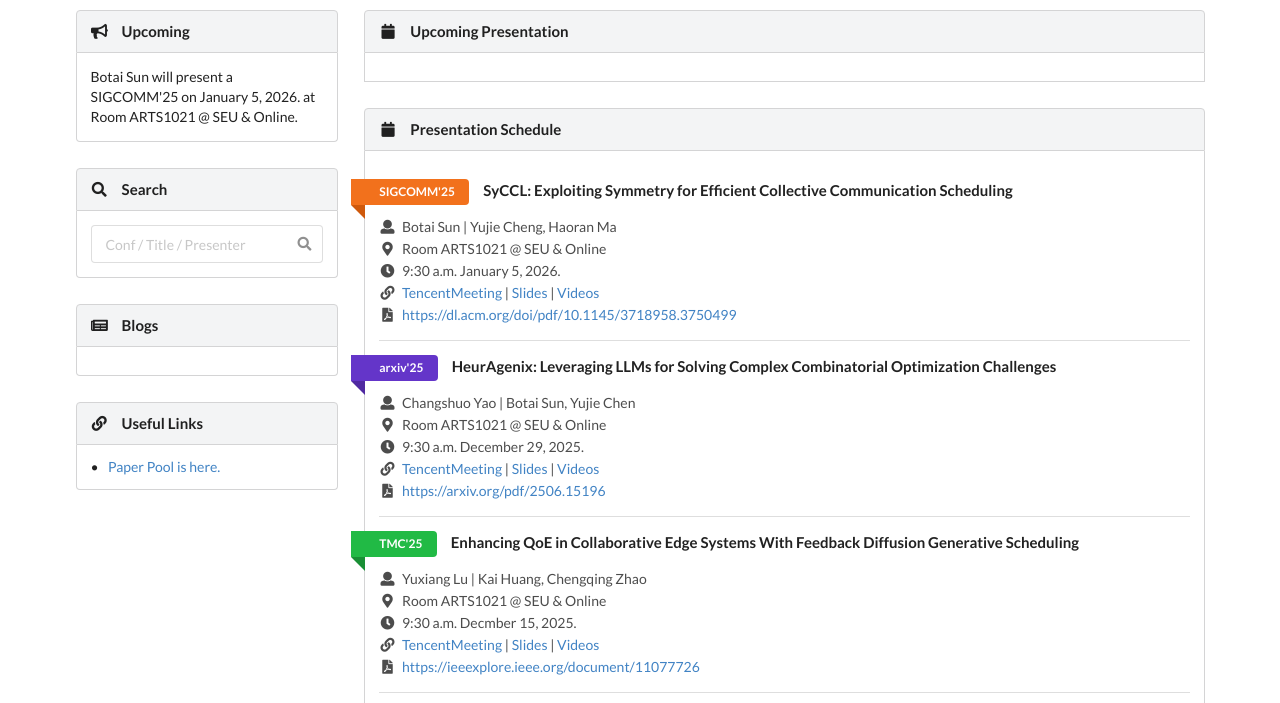
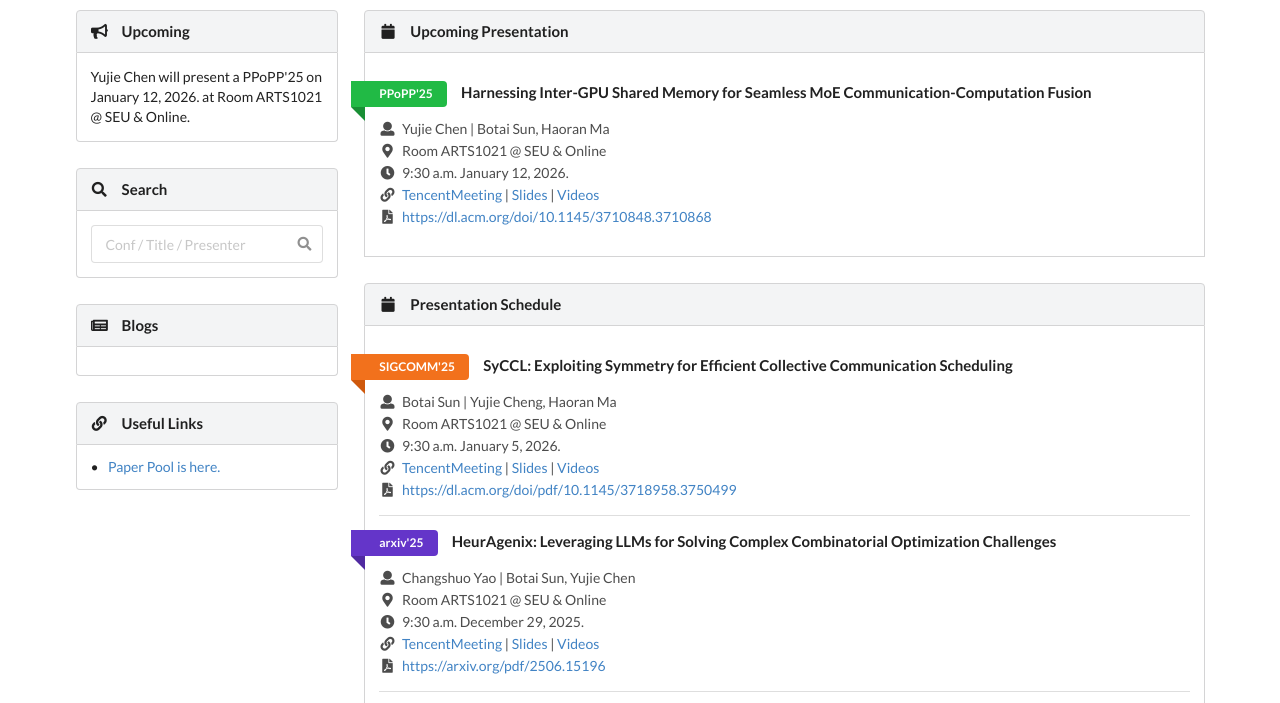
Before and after one commit to SEU-SIGMLSys/SEU-SIGMLSys.github.io, a website: page index.html in a window 1280 px wide. Shown: the part 69-772 px from the top of the page. Drawn offline with nearby package versions, Linux system fonts and the light colour scheme.

Commit message:
update schedules

```diff
--- a/index.html
+++ b/index.html
@@ -59,7 +59,7 @@
                 <div class="content">
                     <div class="description"> </div>
 <!-- 格式参考 <div class="description">Tiange Xia will present a DAC &#39; 24 on November 29, 2024. at Room ARTS1021 @ SEU &amp; Online.</div>-->
-<div class="description">Botai Sun will present a SIGCOMM'25 on January 5, 2026. at Room ARTS1021 @ SEU &amp; Online.</div>
+<div class="description">Yujie Chen will present a PPoPP'25 on January 12, 2026. at Room ARTS1021 @ SEU &amp; Online.</div>
                 </div>
             </div>
             <h4 class="ui block top attached header">
--- a/schedules.js
+++ b/schedules.js
@@ -1,4 +1,31 @@
 var upcoming_schedules = [
+{
+    "title": "Harnessing Inter-GPU Shared Memory for Seamless MoE Communication-Computation Fusion",
+    "conf": "PPoPP'25",
+    "presenter": "Yujie Chen",
+    "facilitator": "Botai Sun, Haoran Ma",
+    "date": "January 12, 2026.",
+    "time": "9:30 a.m.",
+    "location": "Room ARTS1021 @ SEU & Online",
+    "links": [
+        {
+            "title": "TencentMeeting",
+            "url": "https://meeting.tencent.com/dm/kfgFZEGjkz4g"
+        },
+        {
+            "title": "Slides",
+            "url": ""
+        },
+        {
+            "title": "Videos",
+            "url": ""
+        }
+    ],
+    "dblp": {
+        "source": "website",
+        "url": "https://dl.acm.org/doi/10.1145/3710848.3710868"
+    }
+},
 ]
 
 var schedules = [
```
